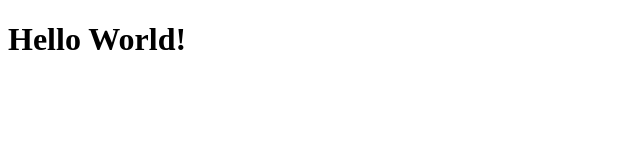
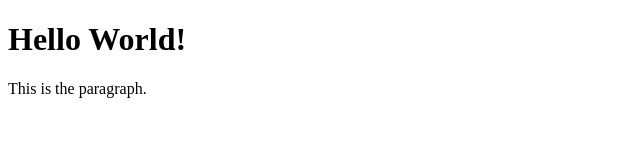
Before and after one commit to Sovanda-chib/demo-repository, a plain HTML site: page index.html in a window 1280 px wide. Shown: the whole page, without its empty margins (0-640 px from the left). Drawn offline with Linux system fonts and the light colour scheme.

Commit message:
Add new paragraph

```diff
--- a/index.html
+++ b/index.html
@@ -10,6 +10,7 @@
 
 <body>
     <h1>Hello World!</h1>
+    <p>This is the paragraph.</p>
 </body>
 
 </html>
```
